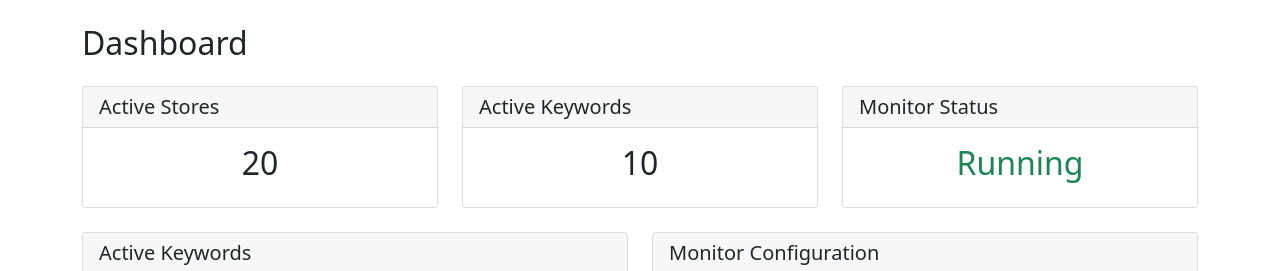
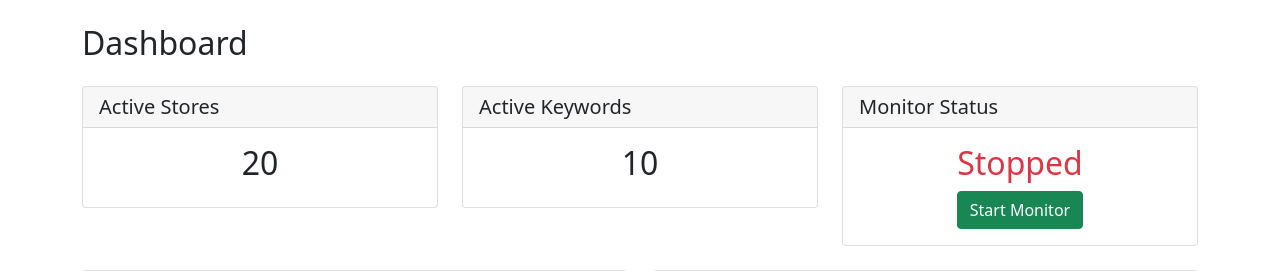
Before and after one commit to Voldemort0628/DiscordBot-, a Flask app: page / in a window 1280 px wide. Shown: the part 56-327 px from the top of the page. Run offline with Flask 3, Linux system fonts and the light colour scheme; a user stored in the database is signed in; data comes from the database, SQL or seed files in the repository; data that the repository does not hold is empty.

Commit message:
Add global monitor start/stop functionality and improve Discord webhook notifications.  Includes bug fixes related to scraping and notification delivery.
Screenshot: https://storage.googleapis.com/screenshot-production-us-central1/1e1cbc8b-c2f7-4d0c-9642-238121b2e840/585ec262-faf0-4848-9a29-8aeef0a75bd8.jpg

```diff
--- a/app.py
+++ b/app.py
@@ -8,6 +8,9 @@ import os
 import json
 import requests
 from datetime import datetime
+from discord_webhook import DiscordWebhook
+import subprocess
+import psutil
 
 app = Flask(__name__)
 app.config['SECRET_KEY'] = os.urandom(24)
@@ -24,13 +27,28 @@ login_manager.login_view = 'login'
 def load_user(user_id):
     return User.query.get(int(user_id))
 
+def is_monitor_running():
+    """Check if the monitor process is running"""
+    for proc in psutil.process_iter(['pid', 'name', 'cmdline']):
+        try:
+            if 'python' in proc.info['name'] and 'main.py' in ' '.join(proc.info['cmdline'] or []):
+                return True
+        except (psutil.NoSuchProcess, psutil.AccessDenied):
+            continue
+    return False
+
 @app.route('/')
 @login_required
 def dashboard():
     stores = Store.query.all()
     keywords = Keyword.query.all()
     config = MonitorConfig.query.first()
-    return render_template('dashboard.html', stores=stores, keywords=keywords, config=config)
+    monitor_running = is_monitor_running()
+    return render_template('dashboard.html',
+                         stores=stores,
+                         keywords=keywords,
+                         config=config,
+                         monitor_running=monitor_running)
 
 @app.route('/login', methods=['GET', 'POST'])
 def login():
@@ -124,11 +142,31 @@ def variant_scraper():
     return render_template('variants.html', form=form, variants=variants, cart_url=cart_url)
 
 
+@app.route('/toggle_monitor', methods=['POST'])
+@login_required
+def toggle_monitor():
+    if is_monitor_running():
+        # Stop all Python processes running main.py
+        for proc in psutil.process_iter(['pid', 'name', 'cmdline']):
+            try:
+                if 'python' in proc.info['name'] and 'main.py' in ' '.join(proc.info['cmdline'] or []):
+                    psutil.Process(proc.info['pid']).terminate()
+            except (psutil.NoSuchProcess, psutil.AccessDenied):
+                continue
+        flash('Monitor stopped successfully')
+    else:
+        # Start the monitor
+        subprocess.Popen(['python', 'main.py'])
+        flash('Monitor started successfully')
+
+    return redirect(url_for('dashboard'))
+
 @app.route('/retail', methods=['GET', 'POST'])
 @login_required
 def retail_scraper():
     form = RetailScraperForm()
     results = []
+    webhook = DiscordWebhook()  # Initialize Discord webhook
 
     if form.validate_on_submit():
         scraper = RetailScraper(
@@ -159,6 +197,8 @@ def retail_scraper():
             elif action == 'scrape_now':
                 # Perform immediate scrape
                 retail_scraper = RetailScraperUtil()
+                results = []
+
                 if scraper.retailer == 'target':
                     results = retail_scraper.scrape_target(scraper.keyword)
                 elif scraper.retailer == 'walmart':
@@ -166,9 +206,20 @@ def retail_scraper():
                 elif scraper.retailer == 'bestbuy':
                     results = retail_scraper.scrape_bestbuy(scraper.keyword)
 
+                # Send results to Discord
+                for result in results:
+                    product_data = {
+                        'title': result.title,
+                        'price': result.price,
+                        'url': result.url,
+                        'image_url': result.image_url,
+                        'retailer': result.retailer.title()
+                    }
+                    webhook.send_product_notification(product_data) #Assumes DiscordWebhook has this method
+
                 scraper.last_check = datetime.utcnow()
                 db.session.commit()
-                flash('Scrape completed')
+                flash(f'Scrape completed - Found {len(results)} items')
 
     scrapers = RetailScraper.query.all()
     return render_template('retail_scraper.html', form=form, scrapers=scrapers, results=results)
--- a/pyproject.toml
+++ b/pyproject.toml
@@ -10,6 +10,7 @@ dependencies = [
     "flask-sqlalchemy>=3.1.1",
     "flask-wtf>=1.2.2",
     "lxml>=5.3.1",
+    "psutil>=7.0.0",
     "psycopg2-binary>=2.9.10",
     "requests>=2.32.3",
     "trafilatura>=2.0.0",
--- a/templates/dashboard.html
+++ b/templates/dashboard.html
@@ -29,8 +29,15 @@
             <div class="card-header">
                 <h5 class="mb-0">Monitor Status</h5>
             </div>
-            <div class="card-body">
-                <h2 class="text-center text-success">Running</h2>
+            <div class="card-body text-center">
+                <h2 class="text-{{ 'success' if monitor_running else 'danger' }}">
+                    {{ 'Running' if monitor_running else 'Stopped' }}
+                </h2>
+                <form method="POST" action="{{ url_for('toggle_monitor') }}">
+                    <button type="submit" class="btn btn-{{ 'danger' if monitor_running else 'success' }}">
+                        {{ 'Stop Monitor' if monitor_running else 'Start Monitor' }}
+                    </button>
+                </form>
             </div>
         </div>
     </div>
```
Also changed, not shown: discord_webhook.py (+29 -31 lines), 1 other file.
